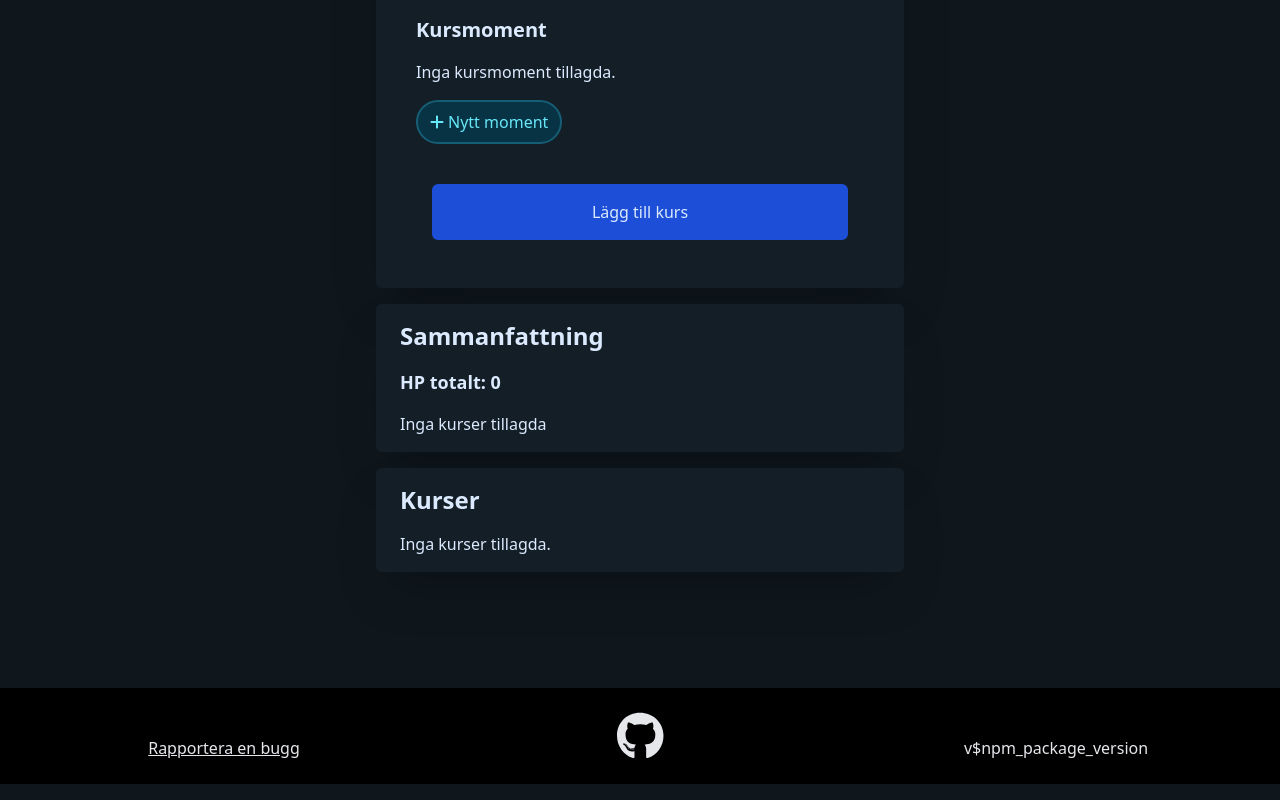
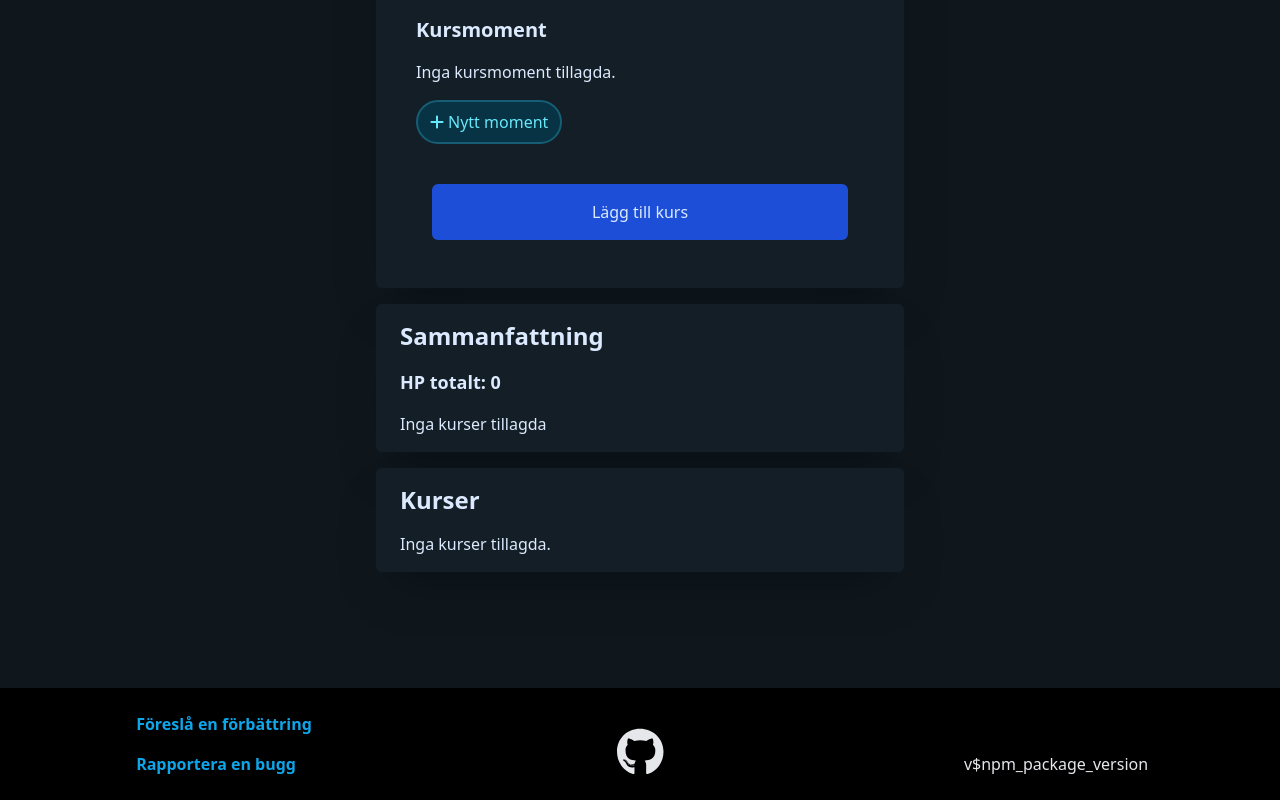
Before and after one commit to Danster2020/hp_calculator, a React (Create React App) app: page / in a window 1280 px wide. Shown: the part 404-1204 px from the top of the page. Built offline with nearby package versions, Linux system fonts and the light colour scheme.

Commit message:
added feature request to footer

```diff
--- a/src/Footer.tsx
+++ b/src/Footer.tsx
@@ -12,8 +12,9 @@ export const Footer = () => {
         <footer className='mt-20 p-6 bg-black text-gray-200'>
             <div className='grid grid-cols-3 gap-4 items-end justify-items-center'>
                 <div>
-                    <ul>
-                        <li><a className='underline' href="https://github.com/Danster2020/hp_calculator/issues/new?assignees=&labels=&projects=&template=bug_report.md&title=">Rapportera en bugg</a></li>
+                    <ul className=''>
+                        <li className='mb-4 font-semibold hover:underline text-sky-500'><a className='' href="https://github.com/Danster2020/hp_calculator/issues/new?assignees=&labels=&projects=&template=feature_request.md">Föreslå en förbättring</a></li>
+                        <li><a className='font-semibold hover:underline text-sky-500' href="https://github.com/Danster2020/hp_calculator/issues/new?assignees=&labels=&projects=&template=bug_report.md">Rapportera en bugg</a></li>
                     </ul>
                 </div>
                 <a href="https://github.com/Danster2020/hp_calculator"><FontAwesomeIcon icon={faGithub} className='text-5xl' /></a>
--- a/src/Header.tsx
+++ b/src/Header.tsx
@@ -68,11 +68,6 @@ export const Header = (props: { courses: Course[], handleUploadedCourses(uCourse
 
             reader.readAsText(file);
         }
-
-
-
-
-
     }
 
     return (
```
